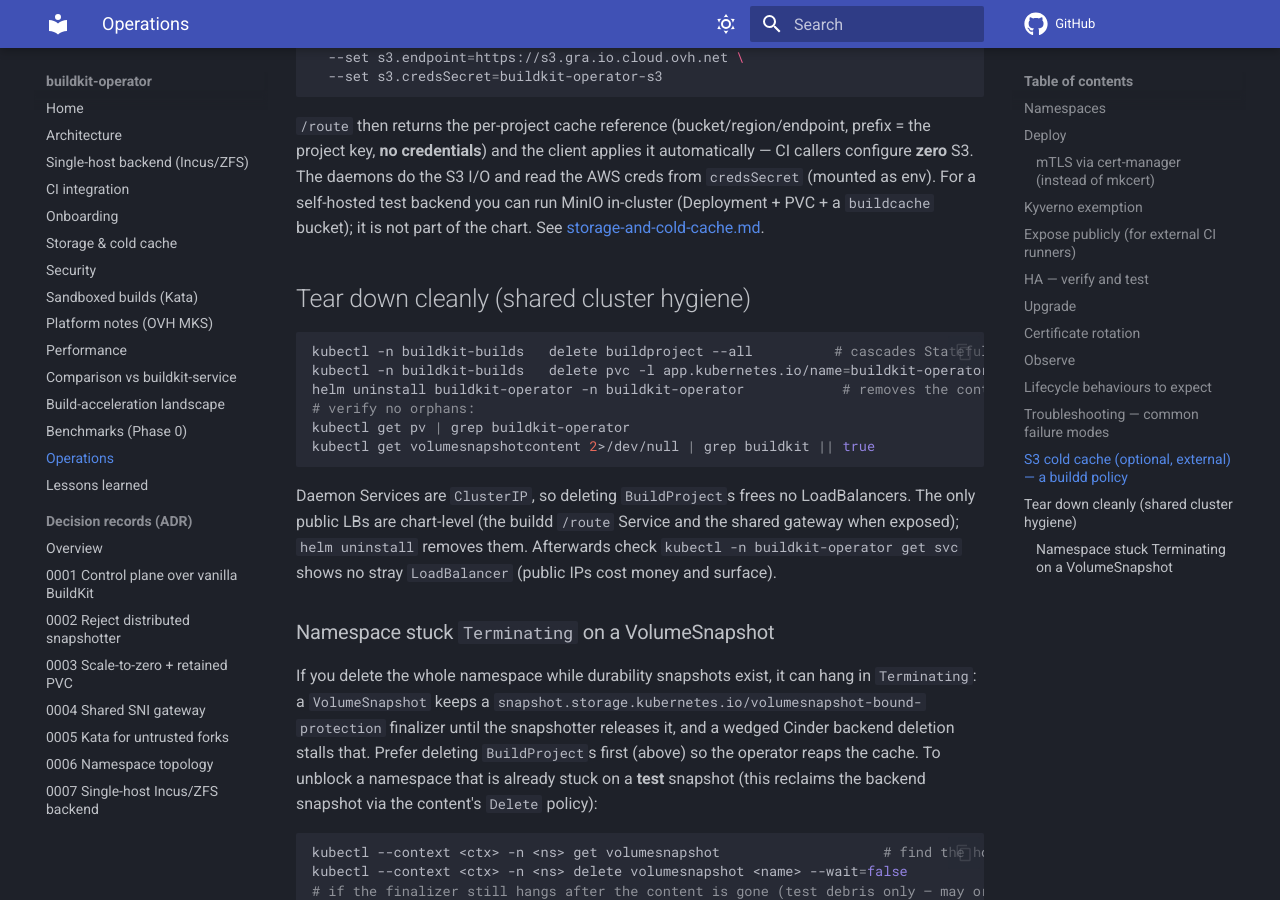
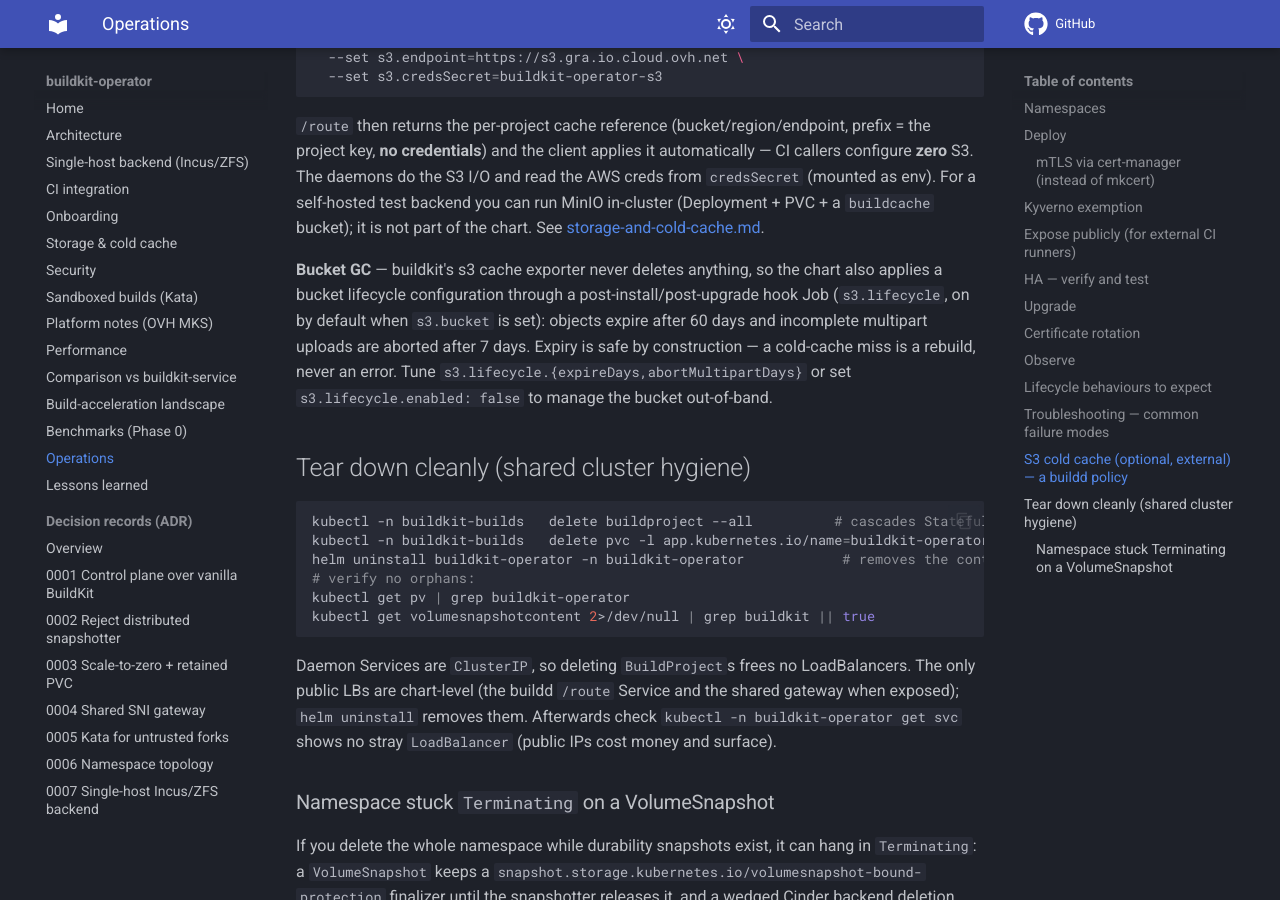
Before and after one commit to SocialGouv/buildkit-operator, an MkDocs documentation site: the page built from docs/operations.md, in a window 1280 px wide and 900 px high, scrolled down 6544 px. Built offline with MkDocs 1.6.1 and Material for MkDocs 9.7.7, drawn with Linux system fonts in a browser that asks for light colours; comment, search, counter and statistics services are not loaded.

Commit message:
feat(chart): S3 bucket lifecycle GC (expiry + multipart abort) via hook Job
buildkit's s3 cache exporter never deletes anything, so the cold-cache bucket
grows unbounded. A post-install/post-upgrade hook Job (aws-cli, daemon creds)
now applies a bucket lifecycle configuration: expire objects after 60d, abort
incomplete multipart uploads after 7d. On by default when s3.bucket is set;
s3.lifecycle.enabled=false opts out.

Co-Authored-By: Claude Fable 5 <noreply@anthropic.com>

````diff
--- a/docs/operations.md
+++ b/docs/operations.md
@@ -235,6 +235,13 @@ The daemons do the S3 I/O and read the AWS creds from `credsSecret` (mounted as
 self-hosted test backend you can run MinIO in-cluster (Deployment + PVC + a `buildcache` bucket); it
 is not part of the chart. See [storage-and-cold-cache.md](storage-and-cold-cache.md).
 
+**Bucket GC** — buildkit's s3 cache exporter never deletes anything, so the chart also applies a
+bucket lifecycle configuration through a post-install/post-upgrade hook Job (`s3.lifecycle`, on by
+default when `s3.bucket` is set): objects expire after 60 days and incomplete multipart uploads are
+aborted after 7 days. Expiry is safe by construction — a cold-cache miss is a rebuild, never an
+error. Tune `s3.lifecycle.{expireDays,abortMultipartDays}` or set `s3.lifecycle.enabled: false` to
+manage the bucket out-of-band.
+
 ## Tear down cleanly (shared cluster hygiene)
 
 ```bash
````
Also changed, not shown: 2 other files.
